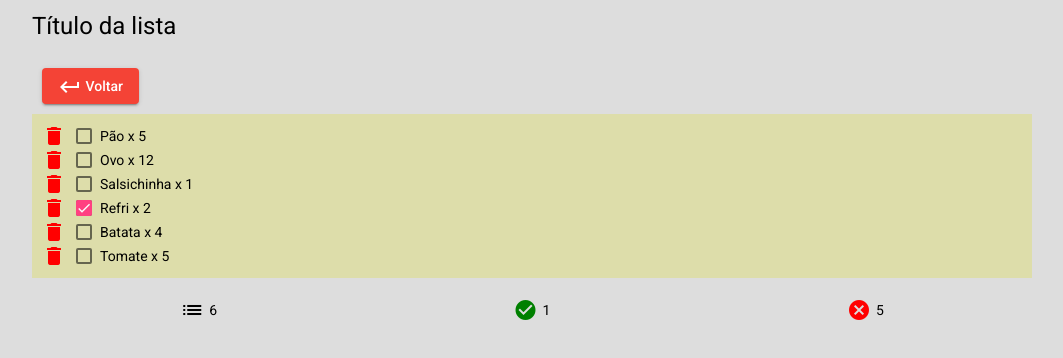
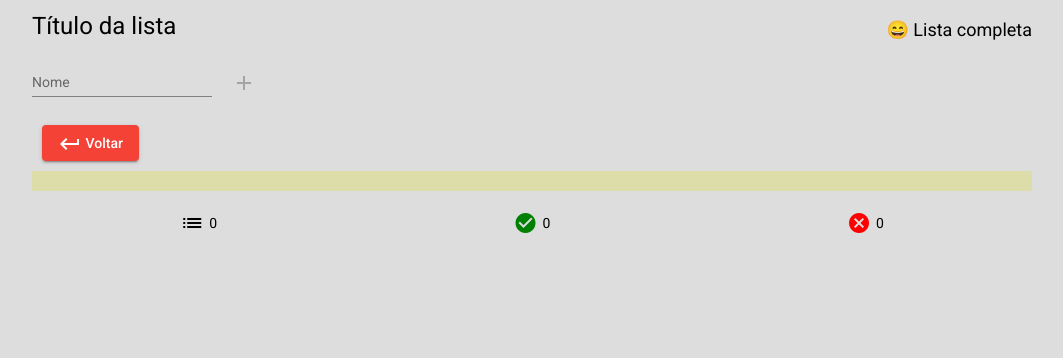
Before and after one commit to sam93vasconcelos/market-list-web, an Angular app: page /lista/1 in a window 1280 px wide. Shown: the top 358 px of the page, without its empty margins (108-1171 px from the left). Built offline with nearby package versions, Linux system fonts and the light colour scheme; sample sign-in values are in the browser's storage.

Commit message:
create add item service

```diff
--- /dev/null
+++ b/src/app/add-item.service.ts
@@ -0,0 +1,18 @@
+import { Injectable } from '@angular/core';
+
+@Injectable({
+  providedIn: 'root',
+})
+export class AddItemService {
+  constructor() {}
+
+  handle(item: string) {
+    const currentItems = JSON.parse(localStorage.getItem('items')) || [];
+    if (currentItems.some((currentItem) => currentItem.name === item)) {
+      return;
+    }
+
+    const updatedItems = [...currentItems, { name: item, bought: false }];
+    localStorage.setItem('items', JSON.stringify(updatedItems));
+  }
+}
--- a/src/app/lists/show-list/show-list.component.html
+++ b/src/app/lists/show-list/show-list.component.html
@@ -1,5 +1,25 @@
 <div class="container">
   <h1>Título da lista</h1>
+
+  <form (submit)="handleSubmit()" #addItemForm [formGroup]="itemsForm">
+    <mat-form-field>
+      <mat-label>Nome</mat-label>
+      <input
+        matInput
+        name="name"
+        formControlName="name"
+        placeholder="Novo item"
+        #itemNameInput
+      />
+    </mat-form-field>
+    <button
+      mat-button
+      type="submit"
+      [disabled]="itemsForm.get('name').value.length < 3"
+    >
+      <mat-icon> add </mat-icon>
+    </button>
+  </form>
 
   <button mat-raised-button class="ma-1" color="warn" routerLink="/">
     <mat-icon>keyboard_return</mat-icon>
--- a/src/app/lists/show-list/show-list.component.ts
+++ b/src/app/lists/show-list/show-list.component.ts
@@ -1,4 +1,6 @@
 import { Component, OnInit } from '@angular/core';
+import { FormBuilder, FormGroup, Validators } from '@angular/forms';
+import { AddItemService } from 'src/app/add-item.service';
 
 @Component({
   selector: 'app-show-list',
@@ -6,19 +8,28 @@ import { Component, OnInit } from '@angular/core';
   styleUrls: ['./show-list.component.scss'],
 })
 export class ShowListComponent implements OnInit {
-  items = [
-    { name: 'Pão x 5', bought: false },
-    { name: 'Ovo x 12', bought: false },
-    { name: 'Salsichinha x 1', bought: false },
-    { name: 'Refri x 2', bought: true },
-    { name: 'Batata x 4', bought: false },
-    { name: 'Tomate x 5', bought: false },
-  ];
+  // items = [
+  //   { name: '🍞 Pão x 5', bought: false },
+  //   { name: '🥚 Ovo x 12', bought: false },
+  //   { name: '🌭 Salsichinha x 1', bought: false },
+  //   { name: '🍹 Refri x 2', bought: true },
+  //   { name: '🥔 Batata x 4', bought: false },
+  //   { name: '🍅 Tomate x 5', bought: false },
+  // ];
+
+  items = JSON.parse(localStorage.getItem('items')) || [];
 
   itemsBought = this.items.filter((item) => item.bought);
   itemsUnbought = this.items.filter((item) => !item.bought);
 
-  constructor() {}
+  constructor(
+    private formBuilder: FormBuilder,
+    private addItemService: AddItemService
+  ) {}
+
+  itemsForm = this.formBuilder.group({
+    name: [''],
+  });
 
   ngOnInit(): void {}
 
@@ -31,4 +42,8 @@ export class ShowListComponent implements OnInit {
     this.itemsBought = this.items.filter((item) => item.bought);
     this.itemsUnbought = this.items.filter((item) => !item.bought);
   }
+
+  handleSubmit() {
+    this.addItemService.handle(this.itemsForm.get('name').value);
+  }
 }
```
Also changed, not shown: 1 other file (tests, documents, lock files or other folders).
